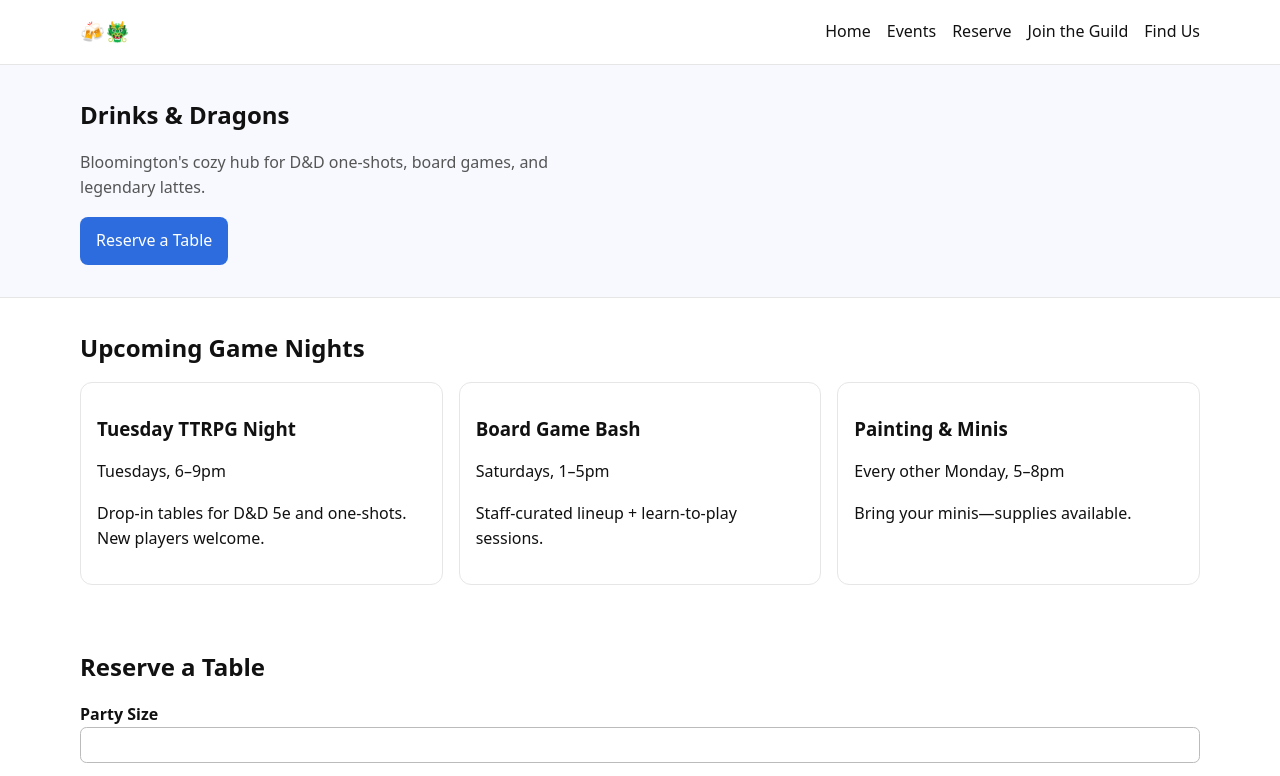
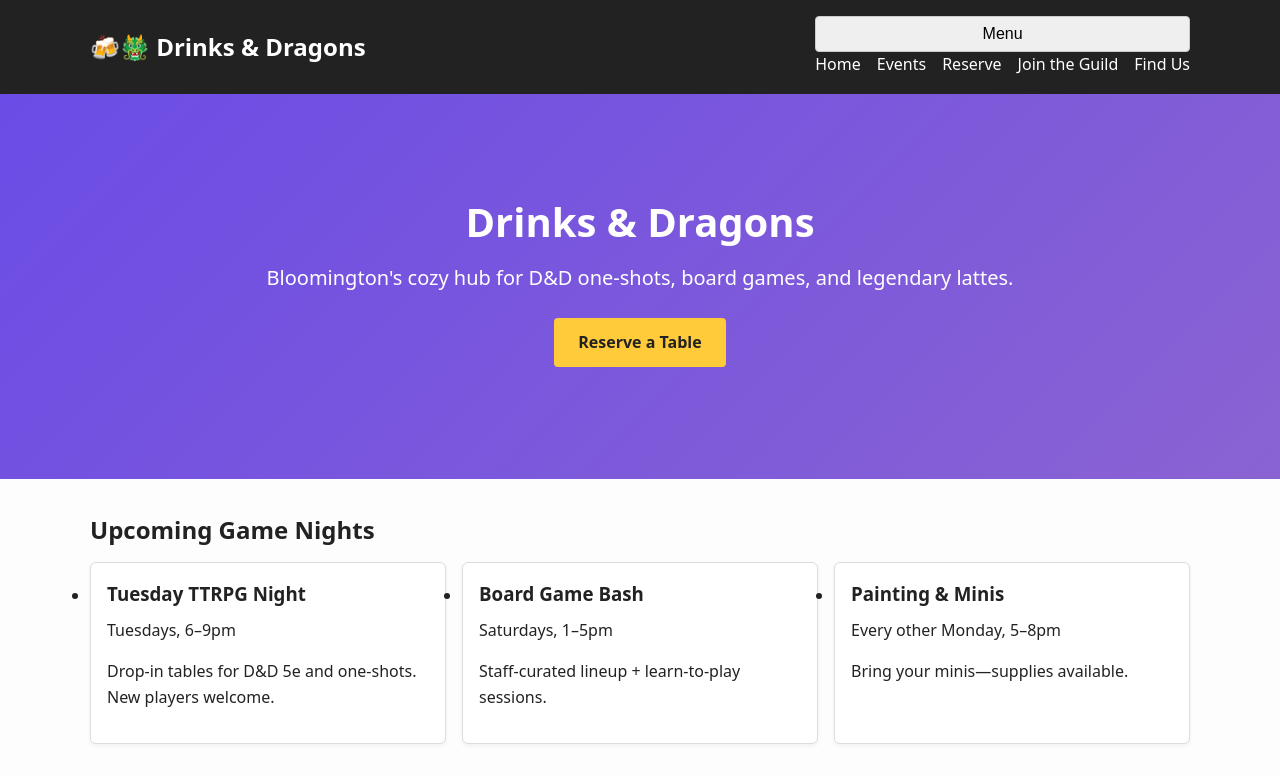
Before and after one commit to Wmontgom1011/Drinks-Dragons-part-1.io, a plain HTML site: page Index.html in a window 1280 px wide. Shown: the top 776 px of the page. Drawn offline with Linux system fonts and the light colour scheme.

Commit message:
Update styles.css

```diff
--- a/styles.css
+++ b/styles.css
@@ -1,59 +1,176 @@
-:root {
-  --bg: #ffffff;
-  --text: #111111;
-  --muted: #555555;
-  --brand: #2d6cdf; /* AA on white */
-  --border: #e6e6e6;
+* {
+  box-sizing: border-box;
+  margin: 0;
+  padding: 0;
 }
 
-* { box-sizing: border-box; }
-html:focus-within { scroll-behavior: smooth; }
 body {
-  margin: 0;
-  font-family: system-ui, -apple-system, Segoe UI, Roboto, Ubuntu, Cantarell, Noto Sans, 'Helvetica Neue', Arial, sans-serif;
+  font-family: system-ui, sans-serif;
   line-height: 1.6;
-  color: var(--text);
-  background: var(--bg);
-}
-.container { max-width: 72rem; margin-inline: auto; padding: 1rem; }
-
-h1, h2, h3 { line-height: 1.2; }
-.sr-only { position: absolute; width: 1px; height: 1px; padding: 0; margin: -1px; overflow: hidden; clip: rect(0, 0, 0, 0); white-space: nowrap; border: 0; }
-
-.skip-link { position: absolute; left: -999px; }
-.skip-link:focus { position: static; padding: .5rem 1rem; background: var(--brand); color: #fff; }
-
-header { border-bottom: 1px solid var(--border); }
-.header-wrap { display: flex; align-items: center; justify-content: space-between; gap: 1rem; }
-.logo { font-weight: 800; text-decoration: none; color: var(--text); font-size: 1.25rem; }
-
-.nav { list-style: none; display: flex; gap: 1rem; padding: 0; margin: 0; }
-.nav a { text-decoration: none; color: var(--text); }
-.nav a:focus, .nav a:hover { text-decoration: underline; }
-
-.menu-button { display: none; }
-@media (max-width: 700px) {
-  .menu-button { display: inline-block; }
-  .nav { flex-direction: column; }
+  background: #fdfdfd;
+  color: #222;
 }
 
-.hero { background: #f7f9ff; border-bottom: 1px solid var(--border); }
-.hero .tagline { color: var(--muted); max-width: 56ch; }
+.container {
+  width: 90%;
+  max-width: 1100px;
+  margin: 0 auto;
+  padding: 2rem 0;
+}
 
-.button { display: inline-block; background: var(--brand); color: #fff; text-decoration: none; padding: .7rem 1rem; border-radius: .5rem; }
-.button:focus { outline: 3px solid rgba(45,108,223,.35); }
-.button-outline { background: transparent; color: var(--brand); border: 2px solid var(--brand); }
+h1, h2, h3 {
+  margin-bottom: 0.5em;
+}
 
-.card-list { display: grid; grid-template-columns: repeat(auto-fit, minmax(220px, 1fr)); gap: 1rem; padding: 0; }
-.card { list-style: none; border: 1px solid var(--border); border-radius: .75rem; padding: 1rem; }
+p {
+  margin-bottom: 1em;
+}
 
-img { max-width: 100%; height: auto; display: block; }
+/* Skip link for accessibility */
+.skip-link {
+  position: absolute;
+  left: -999px;
+  top: auto;
+  width: 1px;
+  height: 1px;
+  overflow: hidden;
+}
+.skip-link:focus {
+  position: static;
+  width: auto;
+  height: auto;
+  background: #fff;
+  border: 2px solid #000;
+  padding: 0.5em;
+  z-index: 1000;
+}
 
-.form-field { margin-block: 1rem; }
-label { display: block; font-weight: 600; }
-input, textarea { width: 100%; padding: .6rem .7rem; border: 1px solid #bbb; border-radius: .4rem; }
-input:focus, textarea:focus { outline: 3px solid rgba(45, 108, 223, .35); border-color: var(--brand); }
-button { background: var(--brand); color: #fff; border: 0; padding: .7rem 1rem; border-radius: .4rem; cursor: pointer; }
-button:focus { outline: 3px solid rgba(45, 108, 223, .35); }
+/* Header / Nav */
+header {
+  background: #222;
+  color: #fff;
+}
+.header-wrap {
+  display: flex;
+  align-items: center;
+  justify-content: space-between;
+  padding: 1rem 0;
+}
+.logo {
+  font-size: 1.5rem;
+  font-weight: bold;
+  text-decoration: none;
+  color: #fff;
+}
+nav ul {
+  list-style: none;
+  display: flex;
+  gap: 1rem;
+}
+nav a {
+  color: #fff;
+  text-decoration: none;
+  font-weight: 500;
+}
+nav a:hover,
+nav a:focus {
+  text-decoration: underline;
+}
 
-footer { border-top: 1px solid var(--border); margin-top: 4rem; }
+/* Hero */
+.hero {
+  background: linear-gradient(135deg, #6b4ce6, #8a63d2);
+  color: #fff;
+  text-align: center;
+  padding: 4rem 1rem;
+}
+.hero h1 {
+  font-size: 2.5rem;
+  margin-bottom: 0.5rem;
+}
+.hero .tagline {
+  font-size: 1.25rem;
+  margin-bottom: 1.5rem;
+}
+
+/* Buttons */
+.button {
+  display: inline-block;
+  background: #ffcb3a;
+  color: #222;
+  padding: 0.75rem 1.5rem;
+  border-radius: 4px;
+  text-decoration: none;
+  font-weight: bold;
+  transition: background 0.2s;
+}
+.button:hover,
+.button:focus {
+  background: #f5b800;
+}
+.button-outline {
+  background: transparent;
+  border: 2px solid #ffcb3a;
+  color: #ffcb3a;
+}
+.button-outline:hover,
+.button-outline:focus {
+  background: #ffcb3a;
+  color: #222;
+}
+
+/* Cards */
+.card-list {
+  display: grid;
+  gap: 1rem;
+  grid-template-columns: repeat(auto-fit, minmax(250px, 1fr));
+}
+.card {
+  background: #fff;
+  border: 1px solid #ddd;
+  border-radius: 6px;
+  padding: 1rem;
+  box-shadow: 0 2px 4px rgba(0,0,0,0.05);
+}
+
+/* Forms */
+form {
+  display: grid;
+  gap: 1rem;
+  max-width: 400px;
+}
+label {
+  display: block;
+  font-weight: bold;
+}
+input, button, textarea, select {
+  width: 100%;
+  padding: 0.5rem;
+  font-size: 1rem;
+  border: 1px solid #ccc;
+  border-radius: 4px;
+}
+button[type="submit"] {
+  background: #6b4ce6;
+  color: #fff;
+  border: none;
+  cursor: pointer;
+}
+button[type="submit"]:hover {
+  background: #5a3fcf;
+}
+
+/* Address */
+address {
+  font-style: normal;
+  margin-bottom: 1rem;
+}
+
+/* Footer */
+footer {
+  background: #222;
+  color: #aaa;
+  text-align: center;
+  padding: 1rem;
+  font-size: 0.875rem;
+}
```
